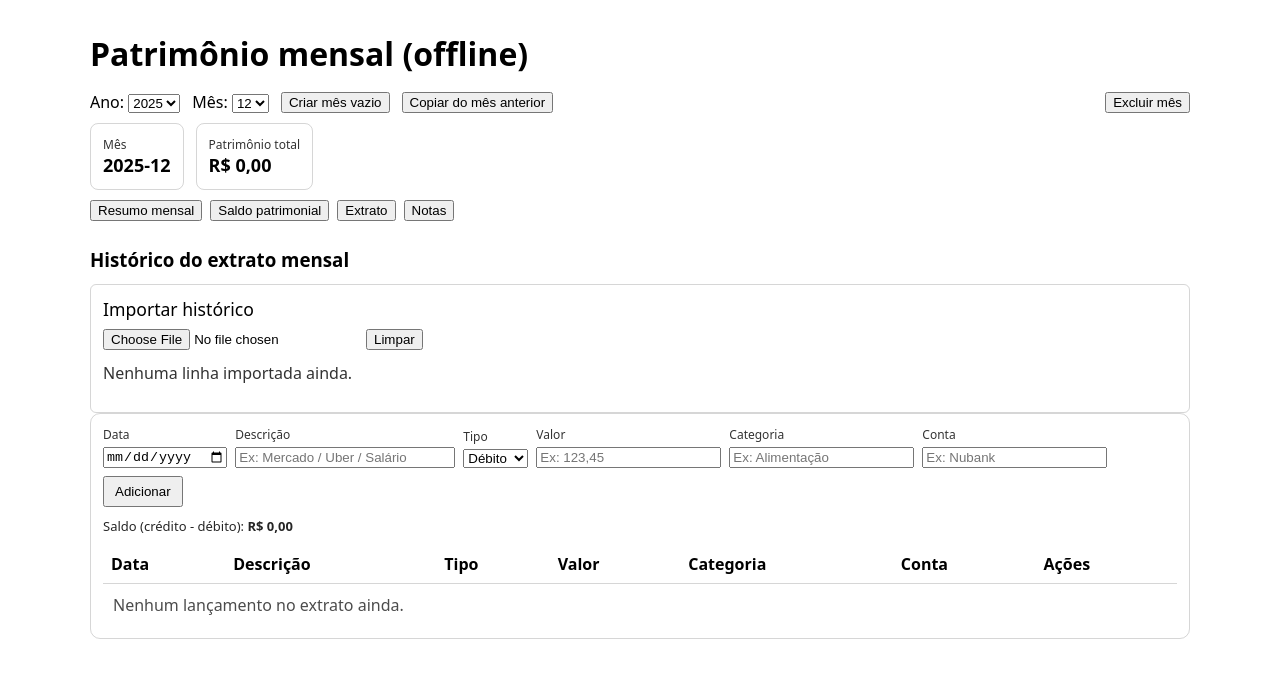
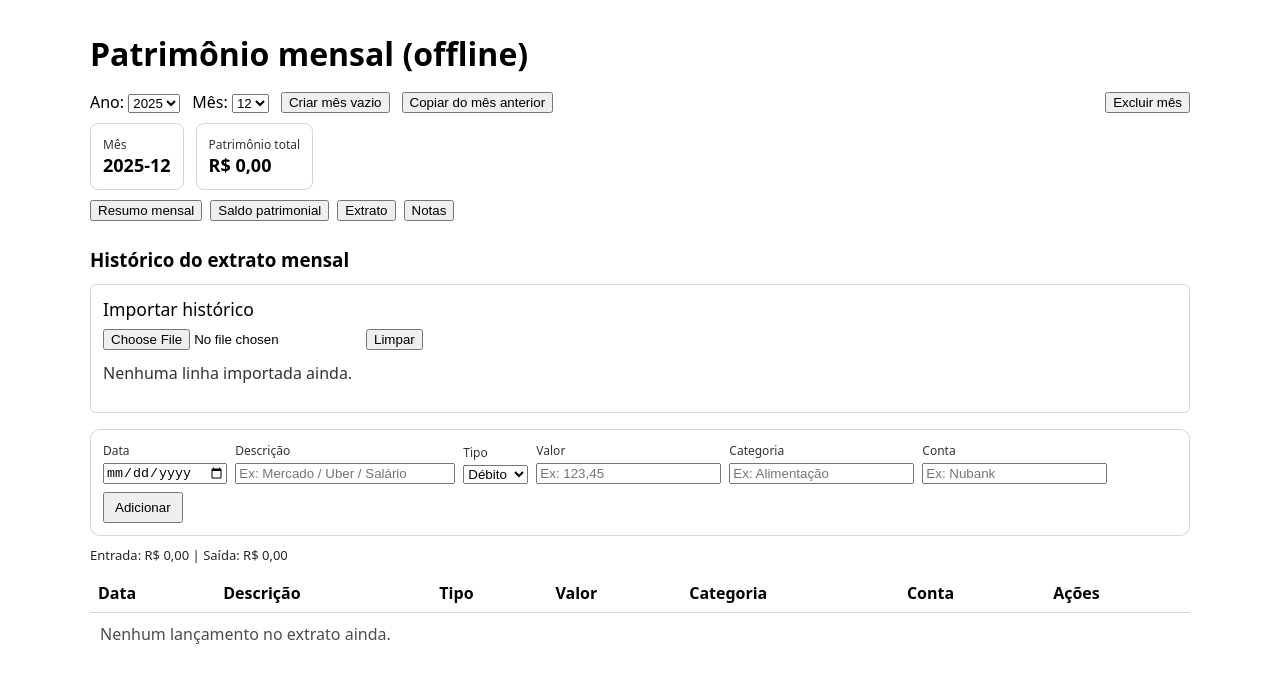
Before and after one commit to leogianfagna/Finance, a React (Vite) app in the folder renderer/: page / in a window 1280 px wide. Both pictures are taken after a click on the button "Extrato". Shown: the top 682 px of the page. Built offline with nearby package versions, Linux system fonts and the light colour scheme.

Commit message:
feat: Resumo de entradas e saídas do extrato

```diff
--- a/renderer/src/components/StatementTable.jsx
+++ b/renderer/src/components/StatementTable.jsx
@@ -18,14 +18,31 @@ function uid() {
   return crypto?.randomUUID?.() ?? `${Date.now()}-${Math.random()}`;
 }
 
-export default function StatementTable({ rows, onAddRow, onUpdateRow, onRemoveRow }) {
+function calculateSummary(data) {
+  let worthIn = 0;
+  let worthOut = 0;
+
+  data.forEach(({ amount }) => {
+    if (amount < 0) worthOut += amount;
+    if (amount > 0) worthIn += amount;
+  });
+
+  return { in: worthIn, out: worthOut, total: worthOut + worthIn };
+}
+
+export default function StatementTable({
+  rows,
+  onAddRow,
+  onUpdateRow,
+  onRemoveRow,
+}) {
   const [draft, setDraft] = useState({
     date: "",
     description: "",
     category: "",
     amount: "",
     type: "debit",
-    account: ""
+    account: "",
   });
 
   const sorted = useMemo(() => {
@@ -34,13 +51,7 @@ export default function StatementTable({ rows, onAddRow, onUpdateRow, onRemoveRo
     );
   }, [rows]);
 
-  const total = useMemo(() => {
-    // saldo do extrato (credit positivo, debit negativo)
-    return sorted.reduce((acc, r) => {
-      const amt = Number(r.amount) || 0;
-      return acc + (r.type === "debit" ? -amt : amt);
-    }, 0);
-  }, [sorted]);
+  const statitics = useMemo(() => calculateSummary(sorted), [sorted]);
 
   function handleAdd() {
     const amount = parseBRNumber(draft.amount);
@@ -64,14 +75,24 @@ export default function StatementTable({ rows, onAddRow, onUpdateRow, onRemoveRo
       category: "",
       amount: "",
       type: "debit",
-      account: ""
+      account: "",
     });
   }
 
   return (
-    <div style={{ border: "1px solid #3333", borderRadius: 10, padding: 12 }}>
+    <>
+      <div
+        style={{
+          border: "1px solid #3333",
+          borderRadius: 10,
+          padding: 12,
+          marginTop: "1rem",
+        }}
+      >
         {/* Add row */}
-      <div style={{ display: "flex", gap: 8, flexWrap: "wrap", alignItems: "end" }}>
+        <div
+          style={{ display: "flex", gap: 8, flexWrap: "wrap", alignItems: "end" }}
+        >
           <div style={{ display: "flex", flexDirection: "column", gap: 4 }}>
             <label style={{ fontSize: 12, opacity: 0.8 }}>Data</label>
             <input
@@ -81,11 +102,20 @@ export default function StatementTable({ rows, onAddRow, onUpdateRow, onRemoveRo
             />
           </div>
 
-        <div style={{ display: "flex", flexDirection: "column", gap: 4, minWidth: 220 }}>
+          <div
+            style={{
+              display: "flex",
+              flexDirection: "column",
+              gap: 4,
+              minWidth: 220,
+            }}
+          >
             <label style={{ fontSize: 12, opacity: 0.8 }}>Descrição</label>
             <input
               value={draft.description}
-            onChange={(e) => setDraft((d) => ({ ...d, description: e.target.value }))}
+              onChange={(e) =>
+                setDraft((d) => ({ ...d, description: e.target.value }))
+              }
               placeholder="Ex: Mercado / Uber / Salário"
             />
           </div>
@@ -133,9 +163,10 @@ export default function StatementTable({ rows, onAddRow, onUpdateRow, onRemoveRo
             Adicionar
           </button>
         </div>
+      </div>
 
       <div style={{ marginTop: 10, opacity: 0.85, fontSize: 13 }}>
-        Saldo (crédito - débito): <b>{toBRL(total)}</b>
+        Entrada: {toBRL(statitics.in)} | Saída: {toBRL(statitics.out)}
       </div>
 
       {/* Table */}
@@ -174,7 +205,9 @@ export default function StatementTable({ rows, onAddRow, onUpdateRow, onRemoveRo
                   <td style={{ padding: 8 }}>
                     <input
                       value={r.description || ""}
-                      onChange={(e) => onUpdateRow?.(r.id, { description: e.target.value })}
+                      onChange={(e) =>
+                        onUpdateRow?.(r.id, { description: e.target.value })
+                      }
                       style={{ width: 260 }}
                     />
                   </td>
@@ -192,24 +225,31 @@ export default function StatementTable({ rows, onAddRow, onUpdateRow, onRemoveRo
                   <td style={{ padding: 8 }}>
                     <input
                       value={String(r.amount ?? "")}
-                      onChange={(e) => onUpdateRow?.(r.id, { amount: parseBRNumber(e.target.value) })}
+                      onChange={(e) =>
+                        onUpdateRow?.(r.id, {
+                          amount: parseBRNumber(e.target.value),
+                        })
+                      }
                       style={{ width: 120 }}
                       inputMode="decimal"
                     />
-                    <div style={{ fontSize: 12, opacity: 0.7 }}>{toBRL(r.amount)}</div>
                   </td>
 
                   <td style={{ padding: 8 }}>
                     <input
                       value={r.category || ""}
-                      onChange={(e) => onUpdateRow?.(r.id, { category: e.target.value })}
+                      onChange={(e) =>
+                        onUpdateRow?.(r.id, { category: e.target.value })
+                      }
                     />
                   </td>
 
                   <td style={{ padding: 8 }}>
                     <input
                       value={r.account || ""}
-                      onChange={(e) => onUpdateRow?.(r.id, { account: e.target.value })}
+                      onChange={(e) =>
+                        onUpdateRow?.(r.id, { account: e.target.value })
+                      }
                     />
                   </td>
 
@@ -229,6 +269,6 @@ export default function StatementTable({ rows, onAddRow, onUpdateRow, onRemoveRo
           </tbody>
         </table>
       </div>
-    </div>
+    </>
   );
 }
```
Lines whose indentation alone changed are shown as unchanged.
